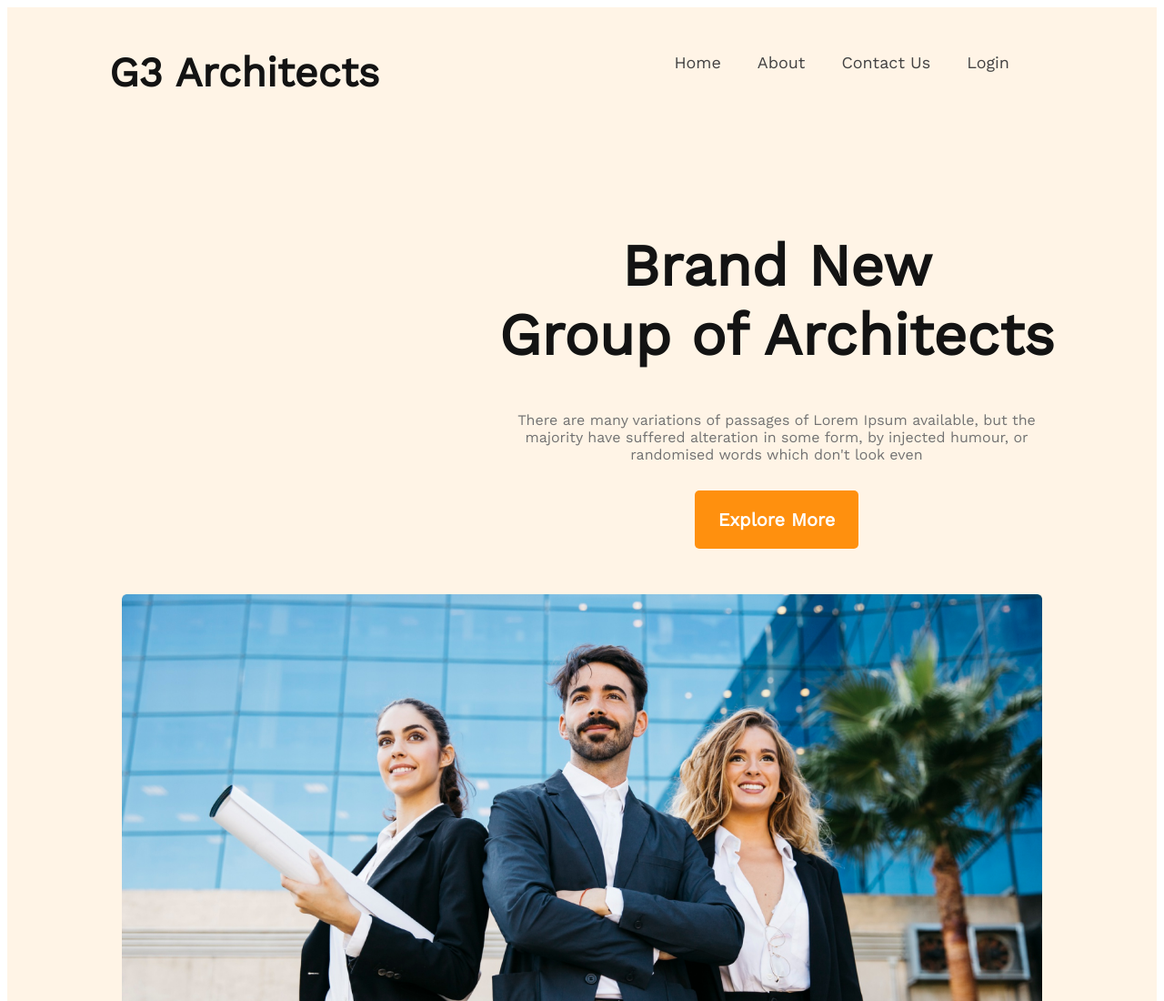
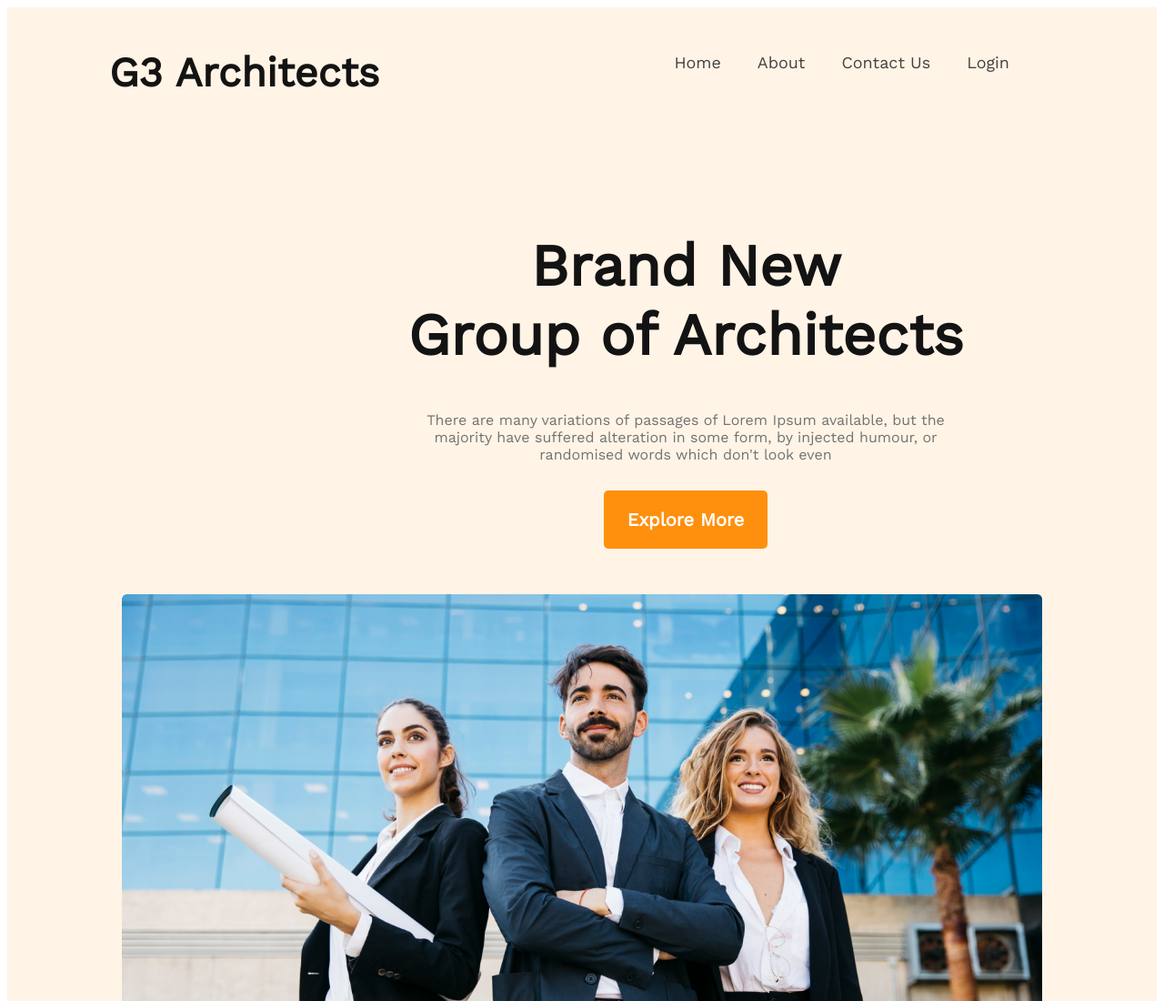
Before and after one commit to HasanChamok/Assignment2, a plain HTML site: page index.html in a window 1280 px wide. Shown: the top 1100 px of the page at 91% size. Drawn offline with nearby package versions, Linux system fonts and the light colour scheme.

Commit message:
second commit

```diff
--- a/css/style.css
+++ b/css/style.css
@@ -44,7 +44,7 @@ span{
 /* brand section style */
 .brand{
     width: 50%;
-    margin: 50px 530px;
+    margin: 50px 430px;
     display: flex;
     flex-direction: column;
     align-items: center;
@@ -135,7 +135,6 @@ span{
     gap: 70px;
 }
 .features-description{
-    padding-right: 180px;
     padding-left: 20px;
 }
 .features-description h2{
```
